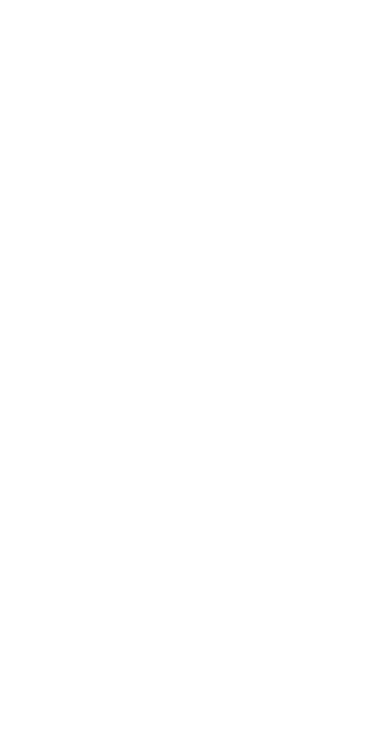
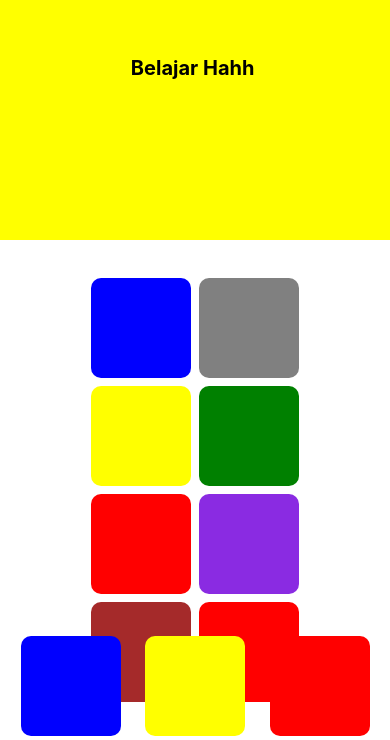
Before and after one commit to ibnu001/learn-mobile-react-native, a React Native app: screen / in a window 390 px wide. Shown: the part 104-844 px from the top of the page. Built offline with nearby package versions, Linux system fonts and the light colour scheme.

Commit message:
flex-box

```diff
--- a/App.js
+++ b/App.js
@@ -8,7 +8,8 @@ import {
     ScrollView,
     Button,
     Alert,
-    TouchableOpacity
+    TouchableOpacity,
+    YellowBox
 } from 'react-native';
 import ExampleComponent from './src/component/ExampleComponent';
 import ClassComponent from './src/component/ClassComponent';
@@ -16,69 +17,69 @@ import exampleStyle from "./src/component/ExampleStyle";
 
 export default function App() {
     return (
-        <View style={styles.container} >
-        </View>
+        <>
+            <View style={styles.header}>
+                <Text style={{
+                    fontWeight: 'bold',
+                    fontSize: 20
+                }}>Belajar Hahh </Text>
+            </View>
+
+            <View style={styles.container}>
+
+                <View style={[{ backgroundColor: 'blue' }, styles.box]}></View>
+                <View style={[{ backgroundColor: 'yellow' }, styles.box]}></View>
+                <View style={[{ backgroundColor: 'red' }, styles.box]}></View>
+                <View style={[{ backgroundColor: 'brown' }, styles.box]}></View>
+                <View style={[{ backgroundColor: 'grey' }, styles.box]}></View>
+                <View style={[{ backgroundColor: 'green' }, styles.box]}></View>
+                <View style={[{ backgroundColor: 'blueviolet' }, styles.box]}></View>
+                <View style={[{ backgroundColor: 'red' }, styles.box]}></View>
+
+                <StatusBar style='auto' />
+            </View>
+
+            <View style={styles.navBotBar}>
+                <View style={[{ backgroundColor: 'blue' }, styles.box]}></View>
+                <View style={[{ backgroundColor: 'yellow' }, styles.box]}></View>
+                <View style={[{ backgroundColor: 'red' }, styles.box]}></View>
+            </View>
+        </>
     )
 
-
-    // return (
-    //     <ScrollView>
-    //         <View style={styles.container}>
-    //             <Text>Hello, i'm on the wotah hahaha</Text>
-
-    //             <ClassComponent />
-    //             <ExampleComponent />
-    //             <ExampleComponent />
-    //             <Greeting />
-
-    //             <Text style={[styles.titleText, exampleStyle.title]}>Contoh Title from ExampleStyle style Component</Text>
-    //             <Text style={[styles.subTitle, exampleStyle.subTitle]}>Contoh SubTitle from ExampleStyle style Component</Text>
-
-    //             <View style={{ alignSelf: 'center', marginTop: 15 }}>
-    //                 <Text>Text Input</Text>
-    //                 <TextInput style={{
-    //                     borderWidth: 1,
-    //                     paddingStart: 10,
-    //                     width: 360,
-    //                     height: 50,
-    //                     borderRadius: 5,
-    //                 }} placeholder='isi dari hati' />
-    //             </View>
-
-    //             <Image source={{ uri: "https://upload.wikimedia.org/wikipedia/id/9/94/NarutoCoverTankobon1.jpg", width: 300, height: 600 }} />
-
-
-    //             <TouchableOpacity
-    //                 style={styles.button}
-    //                 onPress={() => {
-    //                     // Tindakan yang ingin Anda lakukan saat tombol ditekan
-    //                     alert('Ini Jalan Ninja ku (￣y▽￣)╭ Ohohoho.....!');
-    //                 }}
-    //             >
-    //                 <Image source={require('./assets/cover-manga-naruto.jpg')} />
-    //             </TouchableOpacity>
-
-    //             <StatusBar style="auto" backgroundColor='red' />
-    //         </View>
-    //     </ScrollView>
-    // );
 }
-
-// const Greeting = () => {
-//     return (
-//         <View>
-//             <Text>Ape lu liat liat tong?</Text>
-//         </View>
-//     )
-// }
 
 
 const styles = StyleSheet.create({
+    header: {
+        flex: 2,
+        backgroundColor: 'yellow',
+        alignItems: 'center',
+        justifyContent: 'center'
+
+    },
     container: {
-        flex: 1,
-        backgroundColor: 'white',
-        padding: 20,
+        padding: 30,
+        flex: 3,
+        flexDirection: 'column',
         alignItems: 'center',
         justifyContent: 'center',
+        flexWrap: 'wrap',
+        alignContent: 'center',
+        maxHeight: 500
+    },
+    box: {
+        width: 100,
+        height: 100,
+        marginHorizontal: 4,
+        marginVertical: 4,
+        borderRadius: 10
+    },
+    navBotBar: {
+        flex:0,
+        backgroundColor: 'grey',
+        flexDirection: 'row',
+        justifyContent: 'space-evenly',
+        alignItems: 'flex-end',
     },
 });
```
